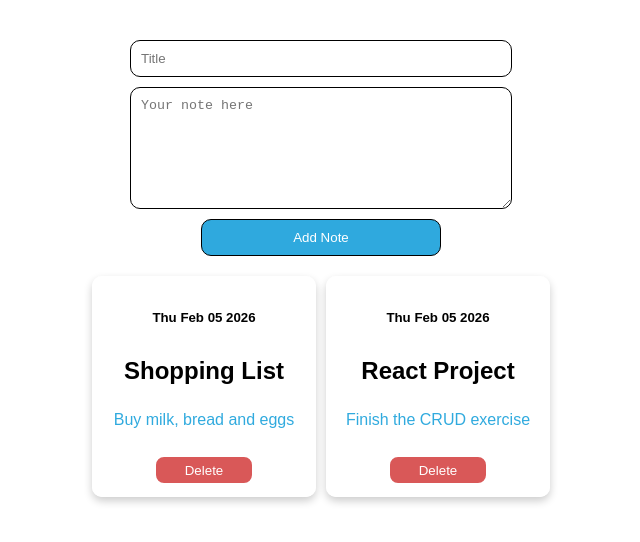
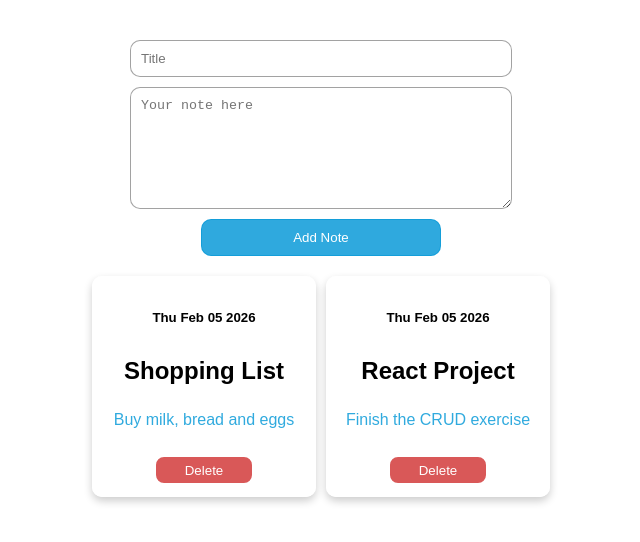
Before and after one commit to TOMLUCA7/QuickNotes, a React (Vite) app: page / in a window 1280 px wide. Shown: the top 542 px of the page, without its empty margins (319-959 px from the left). Built offline with nearby package versions, Linux system fonts and the light colour scheme.

Commit message:
style: update border colors for AddNote component elements.

```diff
--- a/components/AddNote/AddNote.css
+++ b/components/AddNote/AddNote.css
@@ -10,7 +10,7 @@
     padding: 10px;
     margin-bottom: 10px;
     border-radius: 10px;
-    border: 1px solid black;
+    border: 1px solid rgba(74, 74, 74, 0.512);
 }
 
 .add-note-text {
@@ -19,7 +19,7 @@
     padding: 10px;
     margin-bottom: 10px;
     border-radius: 10px;
-    border: 1px solid black;
+    border: 1px solid rgba(74, 74, 74, 0.512);
 }
 
 .add-note-button {
@@ -29,5 +29,5 @@
     border-radius: 10px;
     background-color: #119dd9de;
     color: white;
-    border: 1px solid black;
+    border: 1px solid #119dd9de;
 }
```
